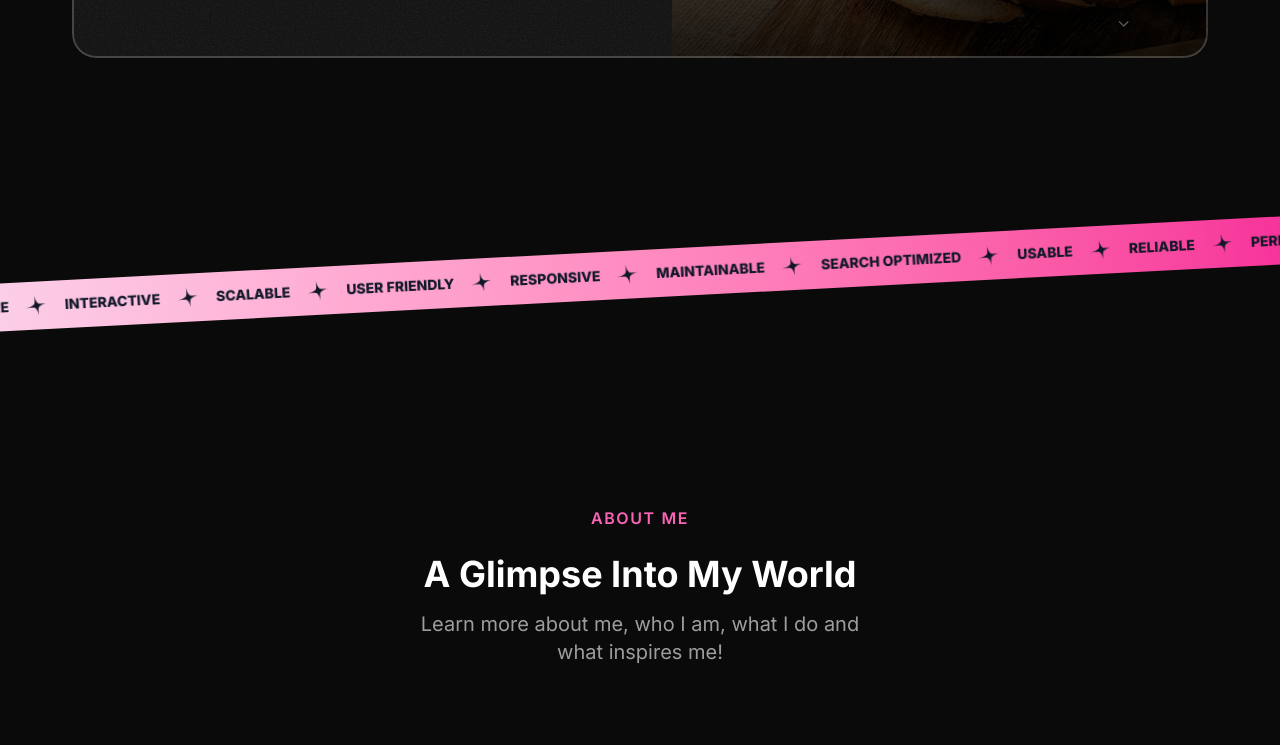
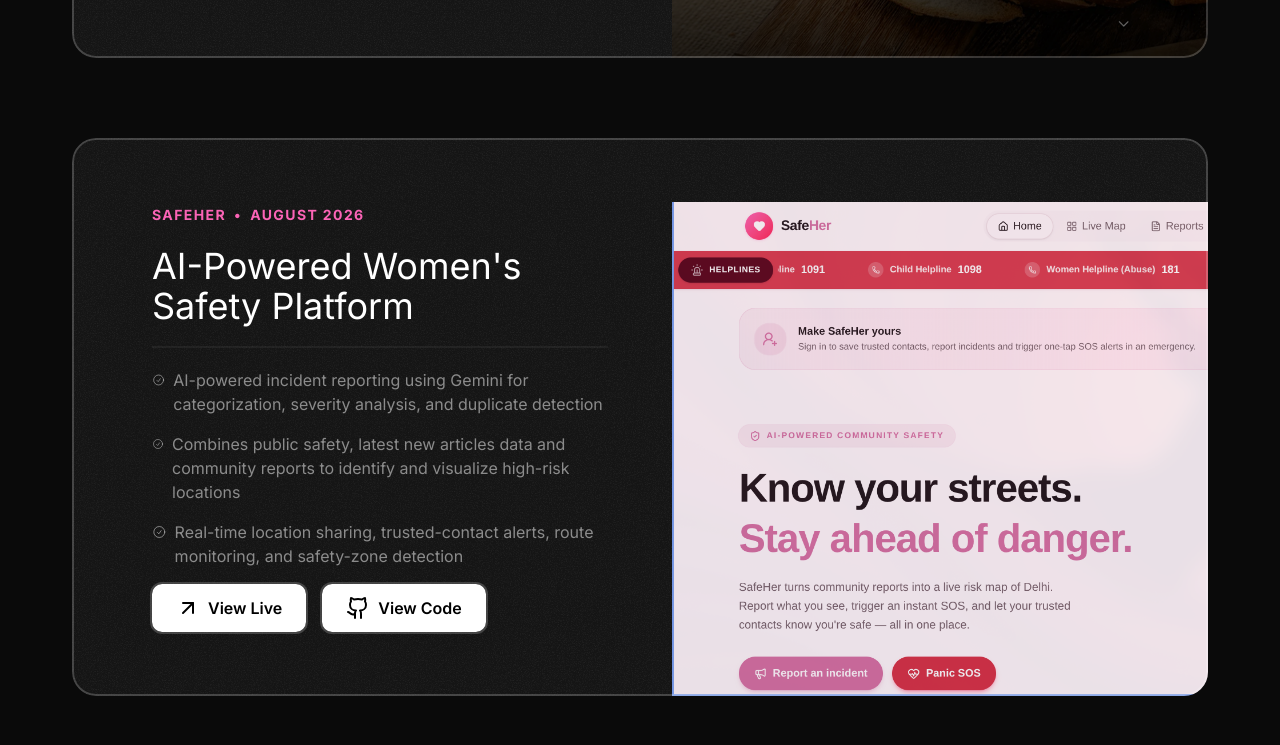
Before and after one commit to tanishijanweja/my_portfolio, a Next.js app: page / in a window 1280 px wide. Shown: the part 3240-3985 px from the top of the page. Built offline with nearby package versions, Linux system fonts and the light colour scheme; a web font is replaced by a local one.

Commit message:
feat: add SafeHer project to Featured Projects section, resume update

```diff
--- a/src/sections/Header.tsx
+++ b/src/sections/Header.tsx
@@ -12,7 +12,7 @@ const navLinks = [
   { href: "/#about", label: "About" },
   { href: "/blogs", label: "Blogs" },
   {
-    href: "https://drive.google.com/file/d/1KBJyb4EcJx-2x-NS_Ym6x3V3Xq06L2Vh/view?usp=sharing",
+    href: "https://drive.google.com/file/d/1fHuc0kDdXBYyaUD7cBERJUWFfZg7VA8b/view?usp=sharing",
     label: "Resume",
     external: true,
   },
--- a/src/sections/Projects.tsx
+++ b/src/sections/Projects.tsx
@@ -1,6 +1,7 @@
 import vibe from "@/assets/images/vibe.png";
 import signalist from "@/assets/images/signalist.png";
 import manjula_portfolio from "@/assets/images/manjula_portfolio.png";
+import safeher from "@/assets/images/safeher.png";
 import Image from "next/image";
 import CheckCircleIcon from "@/assets/icons/check-circle.svg";
 import { ArrowUpRight } from "lucide-react";
@@ -65,6 +66,28 @@ const portfolioProjects = [
     link: "https://manjulavijh.com",
     code: "https://github.com/ekakshjanweja/manjulavijh-portfolio",
     image: manjula_portfolio,
+  },
+  {
+    name: "SAFEHER",
+    year: "August 2026",
+    title: "AI-Powered Women's Safety Platform",
+    results: [
+      {
+        title:
+          "AI-powered incident reporting using Gemini for categorization, severity analysis, and duplicate detection",
+      },
+      {
+        title:
+          "Combines public safety, latest new articles data and community reports to identify and visualize high-risk locations",
+      },
+      {
+        title:
+          "Real-time location sharing, trusted-contact alerts, route monitoring, and safety-zone detection",
+      },
+    ],
+    link: "https://safe-her-lilac.vercel.app/",
+    code: "https://github.com/tanishijanweja/SafeHer",
+    image: safeher,
   },
 ];
 
```
Also changed, not shown: src/assets/images/safeher.png (added).
